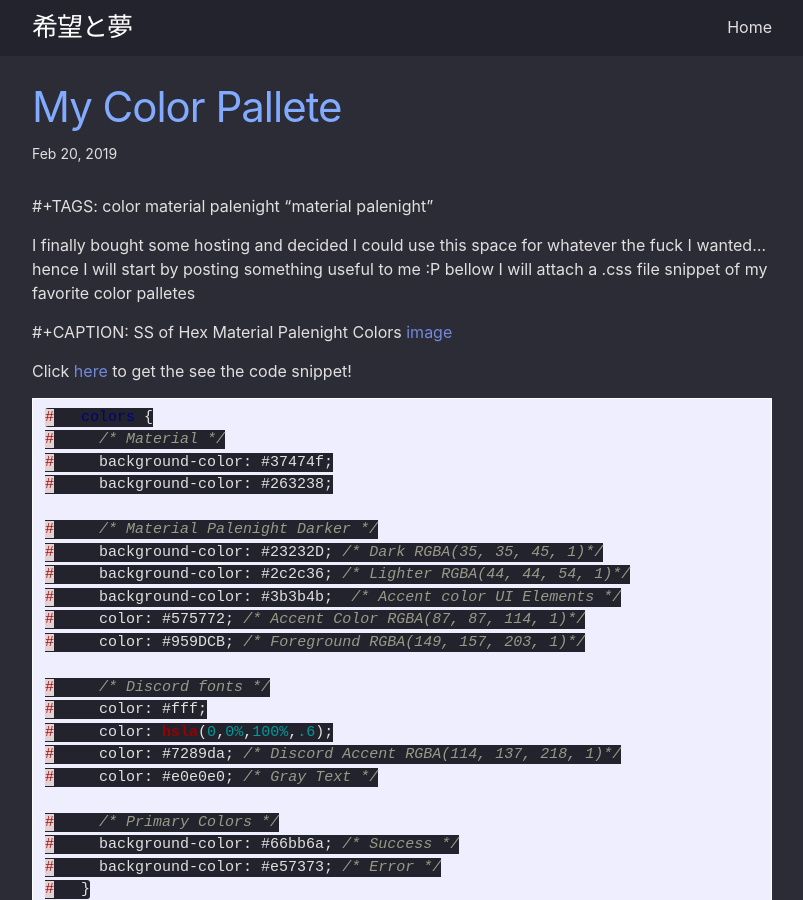
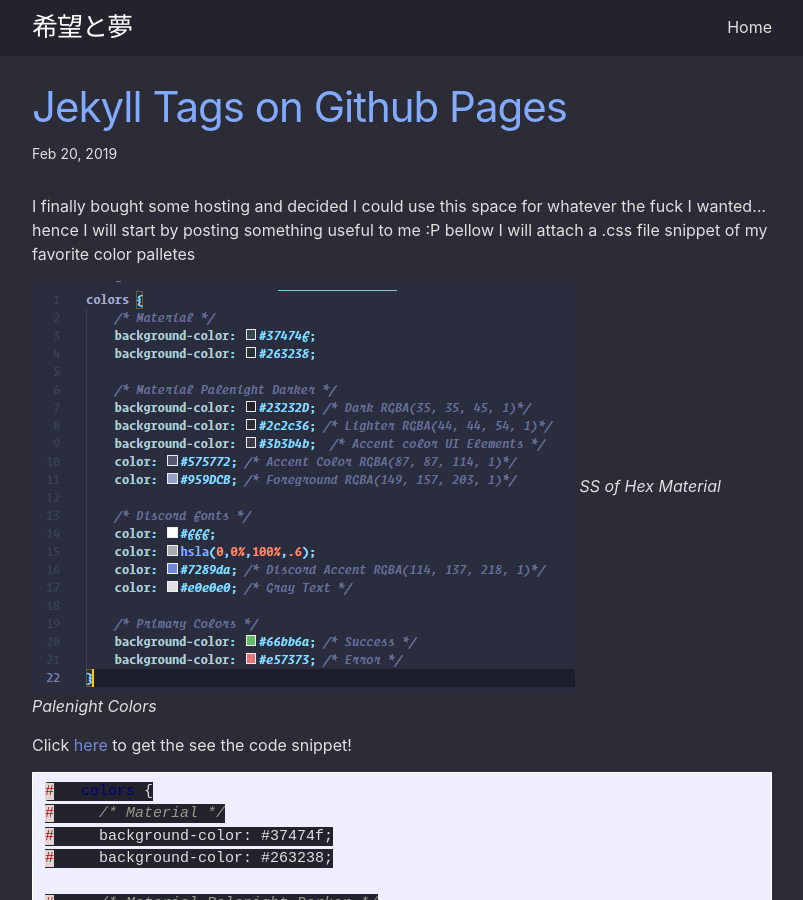
Before and after one commit to garciaErick/blog, a Jekyll site: the page built from _posts/2019-02-20-my-color-pallete.md, in a window 1280 px wide and 900 px high. Shown: the whole window, without its empty margins (238-1041 px from the left). Built offline with Jekyll 4.4.1, drawn with Linux system fonts in a browser that asks for light colours; our own code applies the rules of GitHub Pages for plain Markdown files; some of the changed text lies outside the part shown.

Commit message:
Update 2019-02-20-my-color-pallete.md

```diff
--- a/_posts/2019-02-20-my-color-pallete.md
+++ b/_posts/2019-02-20-my-color-pallete.md
@@ -1,9 +1,14 @@
-#+TAGS: color material palenight "material palenight"
+---
+layout: post
+title: Jekyll Tags on Github Pages
+description: blablabla
+tags: color material palenight "material palenight"
+---
 
 I finally bought some hosting and decided I could use this space for whatever the fuck I wanted... hence I will start by posting something useful to me :P bellow I will attach a .css file snippet of my favorite color palletes
 
-#+CAPTION: SS of Hex Material Palenight Colors
-[image](http://erick-garcia.com/blog/assets/img/colors.png)
+![](/assets/img/colors.png)
+*SS of Hex Material Palenight Colors*
 
 Click [here](https://github.com/garciaErick/dotfiles/blob/master/colors/colors.css) to get the see the code snippet!
 
```
Also changed, not shown: other parts of _posts/2019-02-20-my-color-pallete.md (+0 -11 lines).
